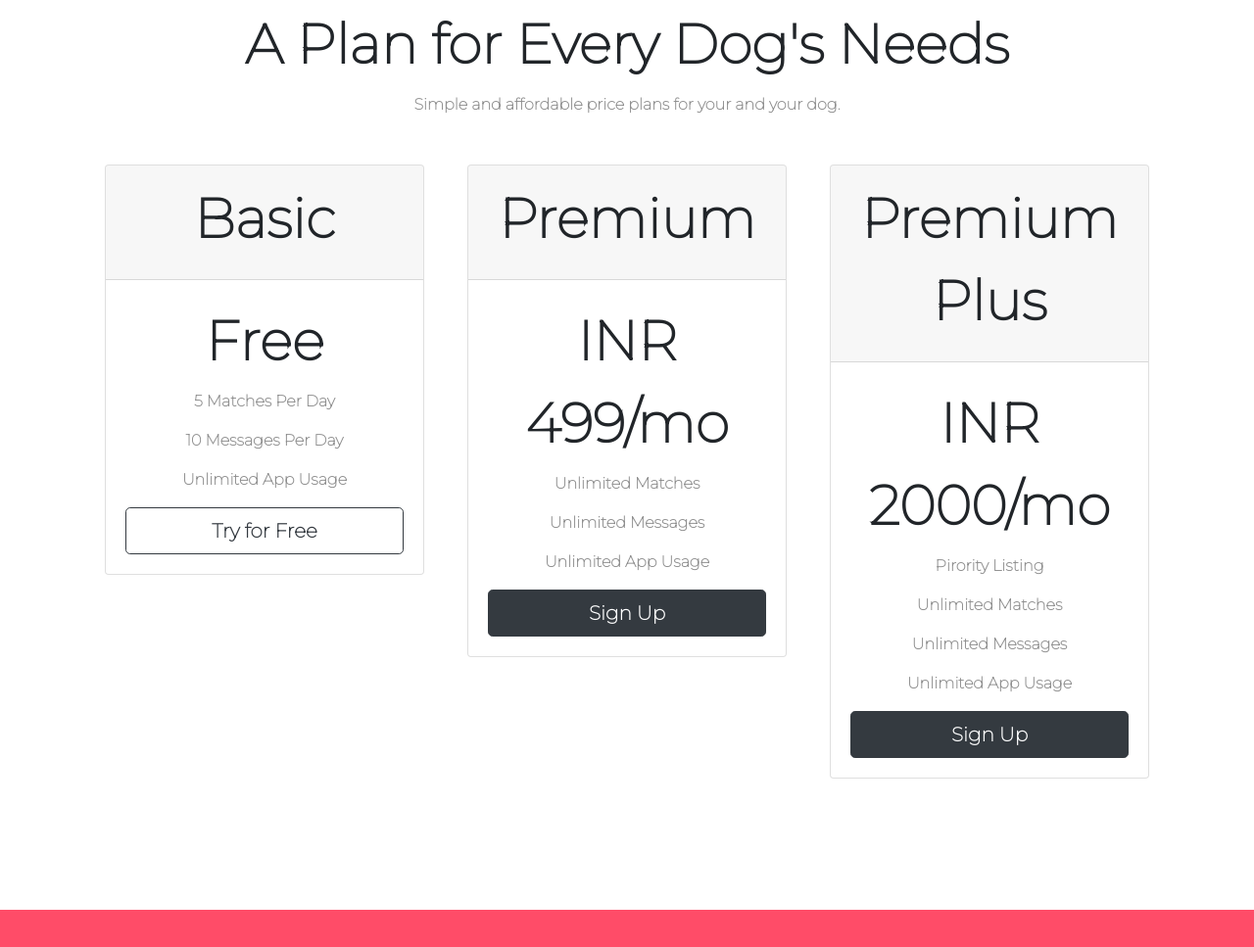
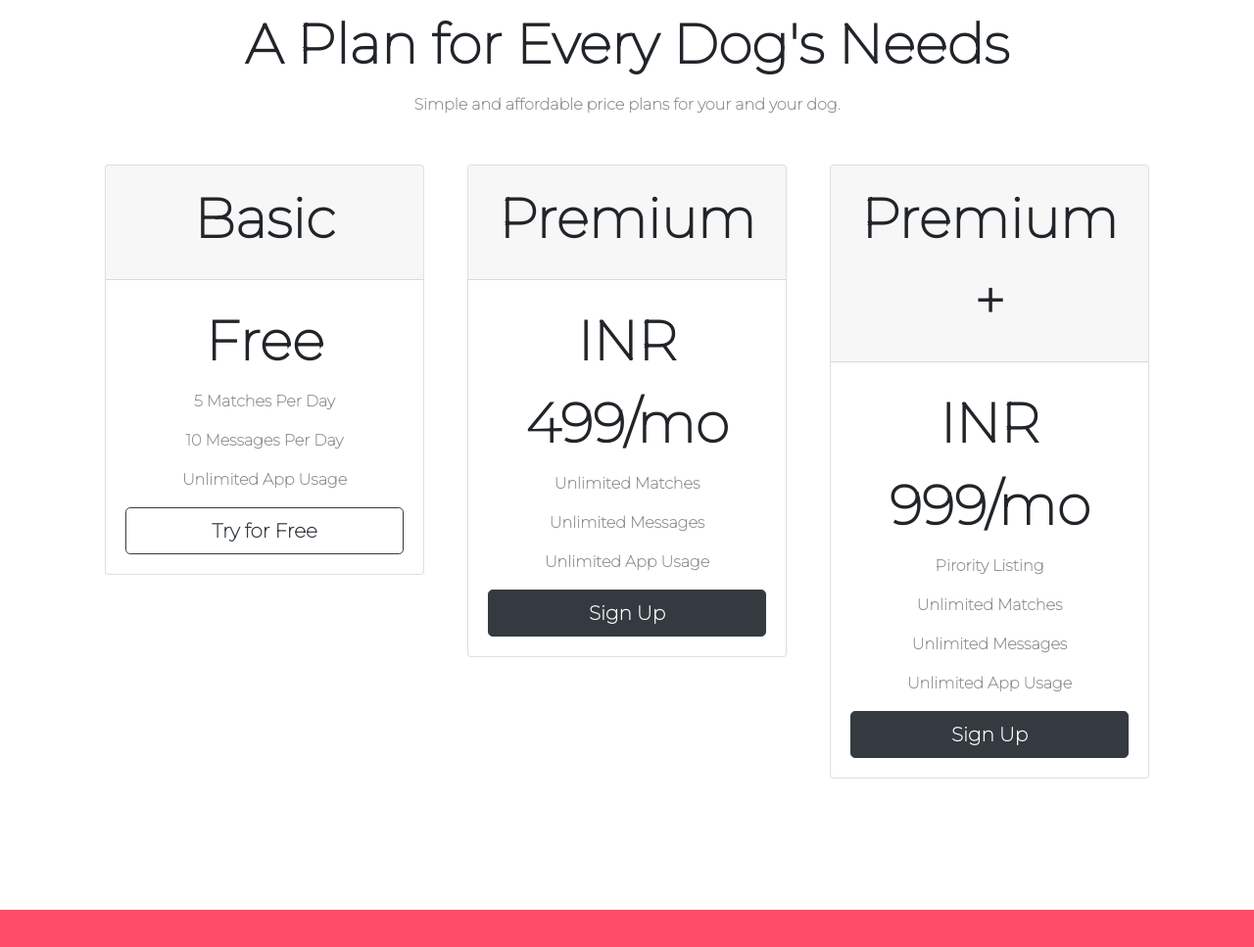
Before and after one commit to ChinmayJaripatke/dogmeeets, a plain HTML site: page index.html in a window 1280 px wide. Shown: the part 2552-3519 px from the top of the page at 98% size. Drawn offline with nearby package versions, Linux system fonts and the light colour scheme.

Commit message:
Update index.html

```diff
--- a/index.html
+++ b/index.html
@@ -192,10 +192,10 @@
       <div class="pricing-column col-lg-4">
         <div class="card">
           <div class="card-header">
-            <h3>Premium Plus</h3>
+            <h3>Premium+</h3>
           </div>
           <div class="card-body">
-            <h2 class="price-text">INR 2000/mo</h2>
+            <h2 class="price-text">INR 999/mo</h2>
             <p class="pricing-p">Pirority Listing</p>
             <p class="pricing-p">Unlimited Matches</p>
             <p class="pricing-p">Unlimited Messages</p>
```
